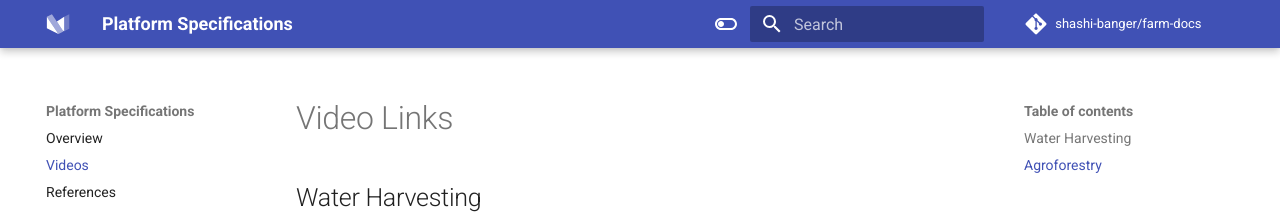
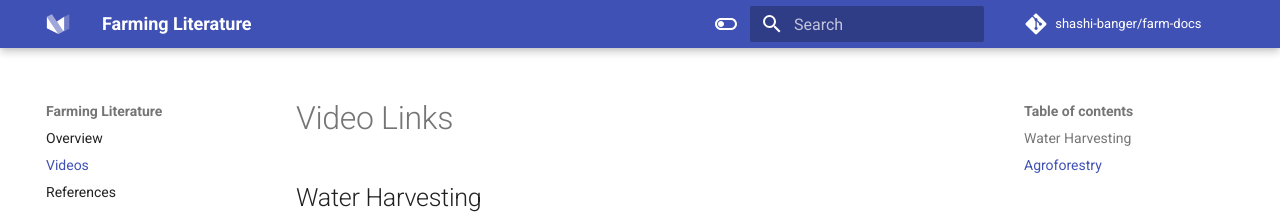
Before and after one commit to shashi-banger/farm-docs, an MkDocs documentation site: the page built from docs/videos.md, in a window 1280 px wide. Shown: the top 214 px of the page. Built offline with MkDocs 1.6.1 and Material for MkDocs 9.7.7, drawn with Linux system fonts in a browser that asks for light colours; comment, search, counter and statistics services are not loaded.

Commit message:
Changed site name

```diff
--- a/mkdocs.yml
+++ b/mkdocs.yml
@@ -1,9 +1,9 @@
-site_name: Platform Specifications
+site_name: Farming Literature
 use_directory_urls: false     # xref_links works only when this is false
 site_url: https://squidfunk.github.io/mkdocs-material/
 site_author: Shashidhar
 site_description: >-
-  Describes platform specifications.
+  Collection of Farming and Agriculture related literature
 # Repository
 repo_name: shashi-banger/farm-docs
 repo_url: https://github.com/shashi-banger/farm-docs
```
